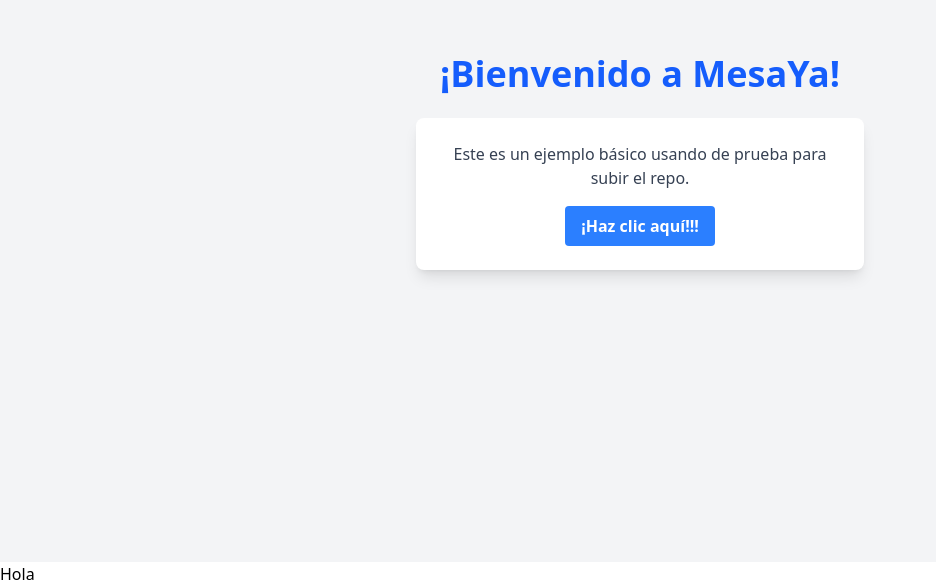
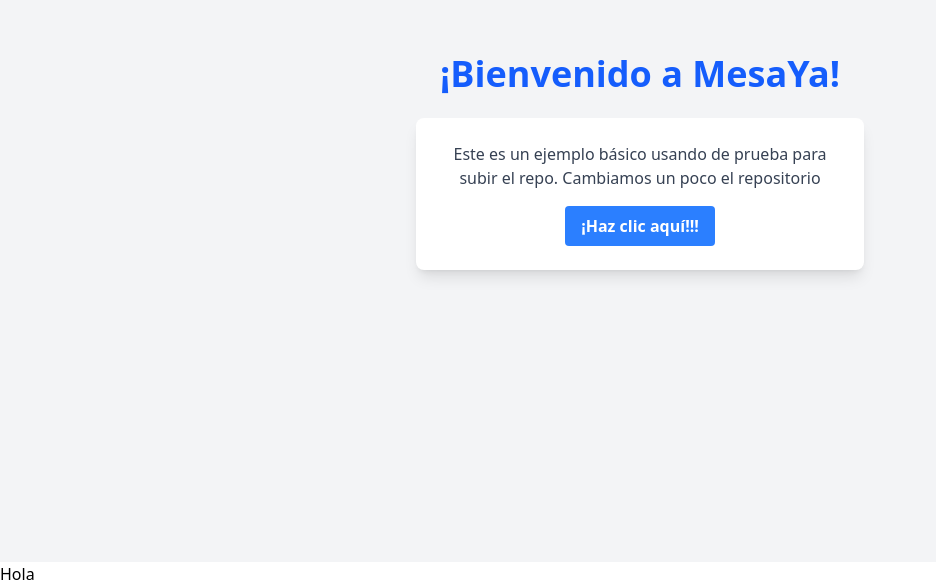
Before and after one commit to jonnnyhdz/MesaYa-Front, a Vue app: page / in a window 1280 px wide. Shown: the part 238-824 px from the top of the page, without its empty margins (0-936 px from the left). Built offline with nearby package versions, Linux system fonts and the light colour scheme; the HTML template or start-up script is replaced by a standard one.

Commit message:
Daniel Alejandro Tuz Carrillo

```diff
--- a/src/views/Home.vue
+++ b/src/views/Home.vue
@@ -5,6 +5,7 @@
     <div class="bg-white shadow-lg rounded-lg p-6 max-w-md text-center">
       <p class="text-gray-700 mb-4">
         Este es un ejemplo básico usando de prueba para subir el repo.
+        Cambiamos un poco el repositorio
       </p>
       <button class="bg-blue-500 hover:bg-blue-700 text-white font-bold py-2 px-4 rounded">
         ¡Haz clic aquí!!!
```
